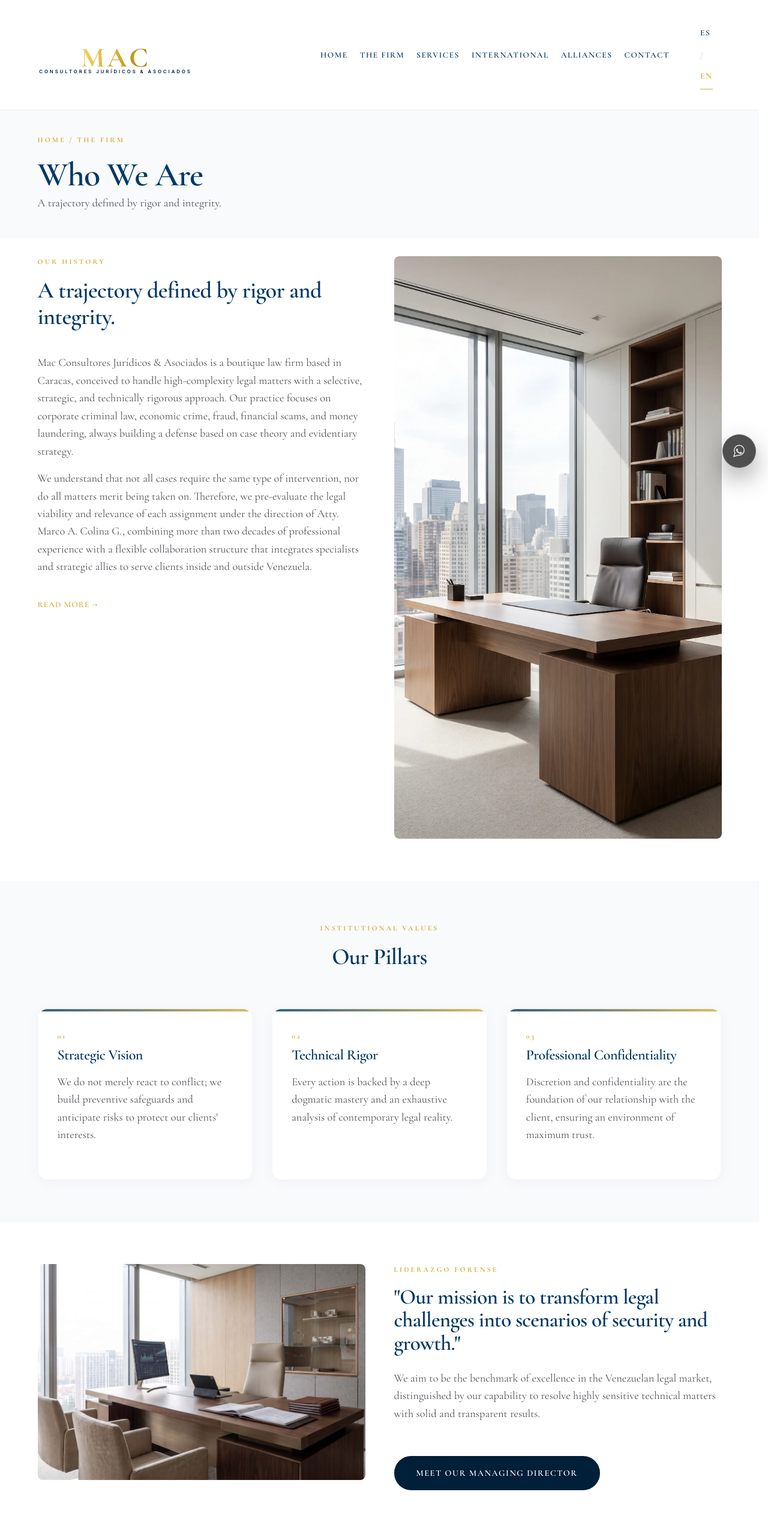
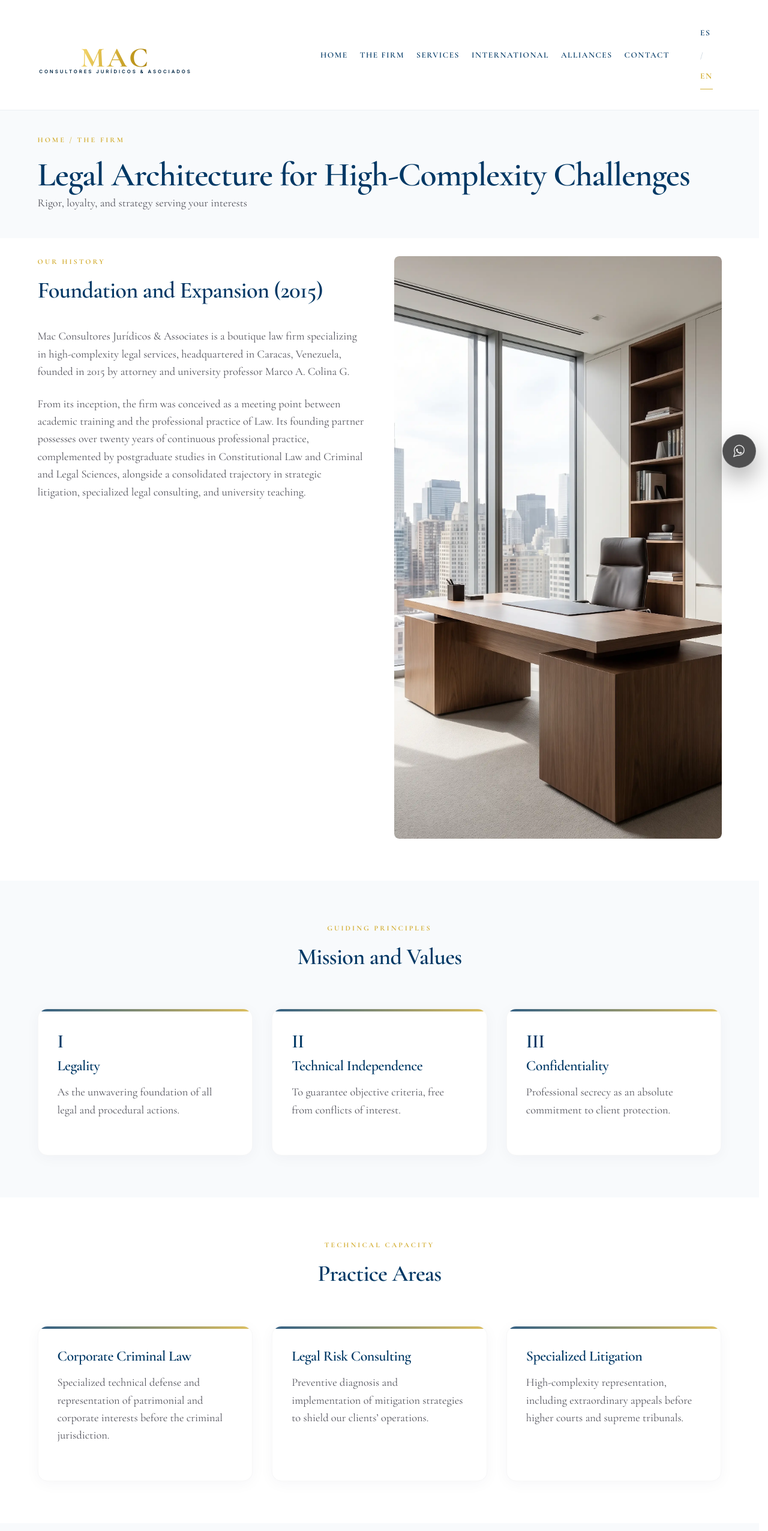
Before and after one commit to mcolina777-cpu/mac-consultores-site-clean, a Next.js app: page /en/about in a window 1280 px wide. Shown: the top 2552 px of the page at 60% size. Built offline with nearby package versions, Linux system fonts and the light colour scheme.

Commit message:
refactor(about): unificar historia completa y arquitectura juridica eliminando landing puente

```diff
--- a/src/app/[locale]/about/page.tsx
+++ b/src/app/[locale]/about/page.tsx
@@ -50,39 +50,45 @@ export async function generateMetadata({ params }: { params: Promise<{ locale: s
 
 export default async function QuienesSomos({ params }: { params: Promise<{ locale: string }> }) {
   const { locale } = await params;
+  const isEs = locale === 'es';
   const dict = await getDictionary(locale);
   const data = dict?.quienes_somos;
+  const detalleData = dict?.quienes_somos_detalle;
 
   return (
     <main className="page-quienes-somos">
       {/* HEADER PRINCIPAL */}
       <header className="page-header header-soft-bg">
         <div className="container">
-          <span className="section-tag">{data?.breadcrumb}</span>
-          <h1 className="mb-1-5rem serif">{data?.h1}</h1>
-          <p className="hero-subtitle">{data?.history?.title}</p>
+          <span className="section-tag">{data?.breadcrumb || (isEs ? 'NUESTRA FIRMA' : 'OUR FIRM')}</span>
+          <h1 className="mb-1-5rem serif">
+            {isEs ? 'Arquitectura jurídica para desafíos de alta complejidad' : 'Legal Architecture for High-Complexity Challenges'}
+          </h1>
+          <p className="hero-subtitle">
+            {isEs ? 'Rigor, lealtad y estrategia al servicio de sus intereses' : 'Rigor, loyalty, and strategy serving your interests'}
+          </p>
         </div>
       </header>
 
-      {/* BLOQUE 1: TRAYECTORIA INSTITUCIONAL + FOTO VERTICAL + ENLACE EDITORIAL */}
+      {/* BLOQUE 1: TRAYECTORIA INSTITUCIONAL + FOTO VERTICAL */}
       <section className="section-padding-asym">
         <div className="container">
           <div className="grid-split">
             <div className="about-content">
-              <span className="section-tag">{data?.history?.tag}</span>
-              <h2 className="serif section-title mb-1-5rem">{(data?.history as any)?.subtitle || data?.history?.title}</h2>
-              <p className="text-left max-w-100 mb-1rem">{data?.history?.desc_1}</p>
-              <p className="text-left max-w-100 mb-2rem">{data?.history?.desc_2}</p>
-
-              {/* Enlace editorial limpio y refinado hacia la landing page de Arquitectura Jurídica */}
-              <div className="mt-1-5rem">
-                <Link
-                  href={getRoute(locale, 'quienesSomosDetalle')}
-                  className="card-link text-uppercase font-bold tracking-wider"
-                >
-                  {(data as any)?.architecture?.link || "CONOCER NUESTRA HISTORIA Y ARQUITECTURA JURÍDICA →"}
-                </Link>
-              </div>
+              <span className="section-tag">{data?.history?.tag || (isEs ? 'TRAYECTORIA INSTITUCIONAL' : 'INSTITUTIONAL HISTORY')}</span>
+              <h2 className="serif section-title mb-1-5rem">
+                {(data?.history as any)?.subtitle || (isEs ? 'Fundación y Expansión (2015)' : 'Foundation and Expansion (2015)')}
+              </h2>
+              <p className="text-left max-w-100 mb-1-5rem">
+                {detalleData?.history?.p1 || (isEs
+                  ? 'Fundada en el año 2015 bajo la dirección del Dr. Marco A. Colina G., Mac Consultores Jurídicos & Asociados nació con la vocación de ofrecer un modelo de asesoría integral y litigación estratégica.'
+                  : 'Founded in 2015 under the leadership of Dr. Marco A. Colina G., Mac Consultores Jurídicos & Asociados was established to offer comprehensive advisory and strategic litigation.')}
+              </p>
+              <p className="text-left max-w-100 mb-2rem">
+                {detalleData?.history?.p2 || (isEs
+                  ? 'A lo largo de nuestra trayectoria, hemos consolidado una práctica profesional que atiende con idéntico rigor mandatos de clientes nacionales e internacionales, desarrollando soluciones a la medida para cada caso.'
+                  : 'Throughout our history, we have consolidated a professional practice that handles mandates from national and international clients with identical rigor, developing tailored solutions for each case.')}
+              </p>
             </div>
 
             <div className="img-reveal img-vertical">
@@ -101,35 +107,59 @@ export default async function QuienesSomos({ params }: { params: Promise<{ local
         </div>
       </section>
 
-      {/* BLOQUE 2: VALORES Y PILARES INSTITUCIONALES (GRID-3 TIPOGRÁFICO LIMPIO) */}
+      {/* BLOQUE 2: VALORES Y PRINCIPIOS RECTORES */}
       <section className="bg-soft section-padding-asym">
         <div className="container">
           <div className="axial-header axial-centered text-center mb-3rem">
-            <span className="section-tag">{data?.values?.tag}</span>
-            <h2 className="serif section-title mt-1rem">{data?.values?.title}</h2>
+            <span className="section-tag">{isEs ? 'PRINCIPIOS RECTORES' : 'GUIDING PRINCIPLES'}</span>
+            <h2 className="serif section-title mt-1rem">{detalleData?.mission?.title || (isEs ? 'Valores y Principios' : 'Values and Principles')}</h2>
           </div>
           <div className="grid-3">
             <div className="card">
-              <span className="section-tag">01</span>
-              <h3>{data?.values?.card_1?.title}</h3>
-              <p>{data?.values?.card_1?.desc}</p>
+              <span className="serif text-primary" style={{ fontSize: '2rem', display: 'block', marginBottom: '0.5rem' }}>I</span>
+              <h3 className="serif">{isEs ? 'Legalidad' : 'Legality'}</h3>
+              <p>{isEs ? 'Como fundamento inquebrantable de toda actuación jurídica y procesal.' : 'As the unwavering foundation of all legal and procedural actions.'}</p>
             </div>
             <div className="card">
-              <span className="section-tag">02</span>
-              <h3>{data?.values?.card_2?.title}</h3>
-              <p>{data?.values?.card_2?.desc}</p>
+              <span className="serif text-primary" style={{ fontSize: '2rem', display: 'block', marginBottom: '0.5rem' }}>II</span>
+              <h3 className="serif">{isEs ? 'Independencia Técnica' : 'Technical Independence'}</h3>
+              <p>{isEs ? 'Para garantizar criterios objetivos, libres de conflictos de interés.' : 'To guarantee objective criteria, free from conflicts of interest.'}</p>
             </div>
             <div className="card">
-              <span className="section-tag">03</span>
-              <h3>{data?.values?.card_3?.title}</h3>
-              <p>{data?.values?.card_3?.desc}</p>
+              <span className="serif text-primary" style={{ fontSize: '2rem', display: 'block', marginBottom: '0.5rem' }}>III</span>
+              <h3 className="serif">{isEs ? 'Confidencialidad' : 'Confidentiality'}</h3>
+              <p>{isEs ? 'Secreto profesional como compromiso absoluto para la protección del cliente.' : 'Professional secrecy as an absolute commitment to client protection.'}</p>
             </div>
           </div>
         </div>
       </section>
 
-      {/* BLOQUE 3: PROPÓSITO INSTITUCIONAL Y LIDERAZGO (BOTÓN CON REGLA Y COLOR ORIGINAL) */}
+      {/* BLOQUE 3: ÁREAS DE PRÁCTICA ESPECIALIZADAS */}
       <section className="section-padding-asym">
+        <div className="container">
+          <div className="axial-header axial-centered text-center mb-3rem">
+            <span className="section-tag">{isEs ? 'CAPACIDAD TÉCNICA' : 'TECHNICAL CAPACITY'}</span>
+            <h2 className="serif section-title mt-1rem">{detalleData?.areas?.title || (isEs ? 'Áreas de Práctica Especializadas' : 'Specialized Practice Areas')}</h2>
+          </div>
+          <div className="grid-3">
+            <div className="card">
+              <h3 className="serif">{isEs ? 'Derecho Penal Corporativo' : 'Corporate Criminal Law'}</h3>
+              <p>{isEs ? 'Defensa técnica especializada y representación de intereses patrimoniales y corporativos ante la jurisdicción penal.' : 'Specialized technical defense and representation of patrimonial and corporate interests before the criminal jurisdiction.'}</p>
+            </div>
+            <div className="card">
+              <h3 className="serif">{isEs ? 'Consultoría en Riesgos Jurídicos' : 'Legal Risk Consulting'}</h3>
+              <p>{isEs ? 'Diagnóstico preventivo e implementación de estrategias de mitigación para blindar las operaciones de nuestros patrocinados.' : 'Preventive diagnosis and implementation of mitigation strategies to shield our clients’ operations.'}</p>
+            </div>
+            <div className="card">
+              <h3 className="serif">{isEs ? 'Litigación Especializada' : 'Specialized Litigation'}</h3>
+              <p>{isEs ? 'Representación de alta complejidad, incluyendo recursos extraordinarios ante tribunales superiores y de casación.' : 'High-complexity representation, including extraordinary appeals before higher courts and supreme tribunals.'}</p>
+            </div>
+          </div>
+        </div>
+      </section>
+
+      {/* BLOQUE 4: PROPÓSITO INSTITUCIONAL Y LIDERAZGO FORENSE */}
+      <section className="bg-soft section-padding-asym">
         <div className="container">
           <div className="grid-split reverse">
             <div className="img-reveal">
@@ -144,16 +174,20 @@ export default async function QuienesSomos({ params }: { params: Promise<{ local
               </picture>
             </div>
             <div className="vision-text">
-              <span className="section-tag">{(data?.mission as any)?.tag || "LIDERAZGO FORENSE"}</span>
+              <span className="section-tag">{(data?.mission as any)?.tag || (isEs ? "LIDERAZGO FORENSE" : "LEGAL LEADERSHIP")}</span>
               <h2 className="serif heading-lg mb-1-5rem line-height-1-1">
-                {data?.mission?.quote}
+                {data?.mission?.quote || (isEs ? '“El rigor metodológico es la garantía de nuestra efectividad.”' : '“Methodological rigor is the guarantee of our effectiveness.”')}
               </h2>
-              <p className="mb-2rem text-left max-w-100">{data?.mission?.desc}</p>
+              <p className="mb-2rem text-left max-w-100">
+                {detalleData?.distinction?.p1 || (isEs
+                  ? 'Más allá de la práctica tradicional, concebimos cada caso como un desafío de arquitectura jurídica, donde cada elemento probatorio y dogmático se estructura con precisión milimétrica.'
+                  : 'Beyond traditional practice, we conceive each case as a challenge in legal architecture, where every evidentiary and doctrinal element is structured with millimeter precision.')}
+              </p>
               <Link
                 href={getRoute(locale, 'ourCeo')}
-                className="btn btn-outline btn-director"
+                className="btn btn-primary"
               >
-                {data?.mission?.btn}
+                {data?.mission?.btn || (isEs ? 'CONOCE A NUESTRO DIRECTOR' : 'MEET OUR DIRECTOR')}
               </Link>
             </div>
           </div>
```
